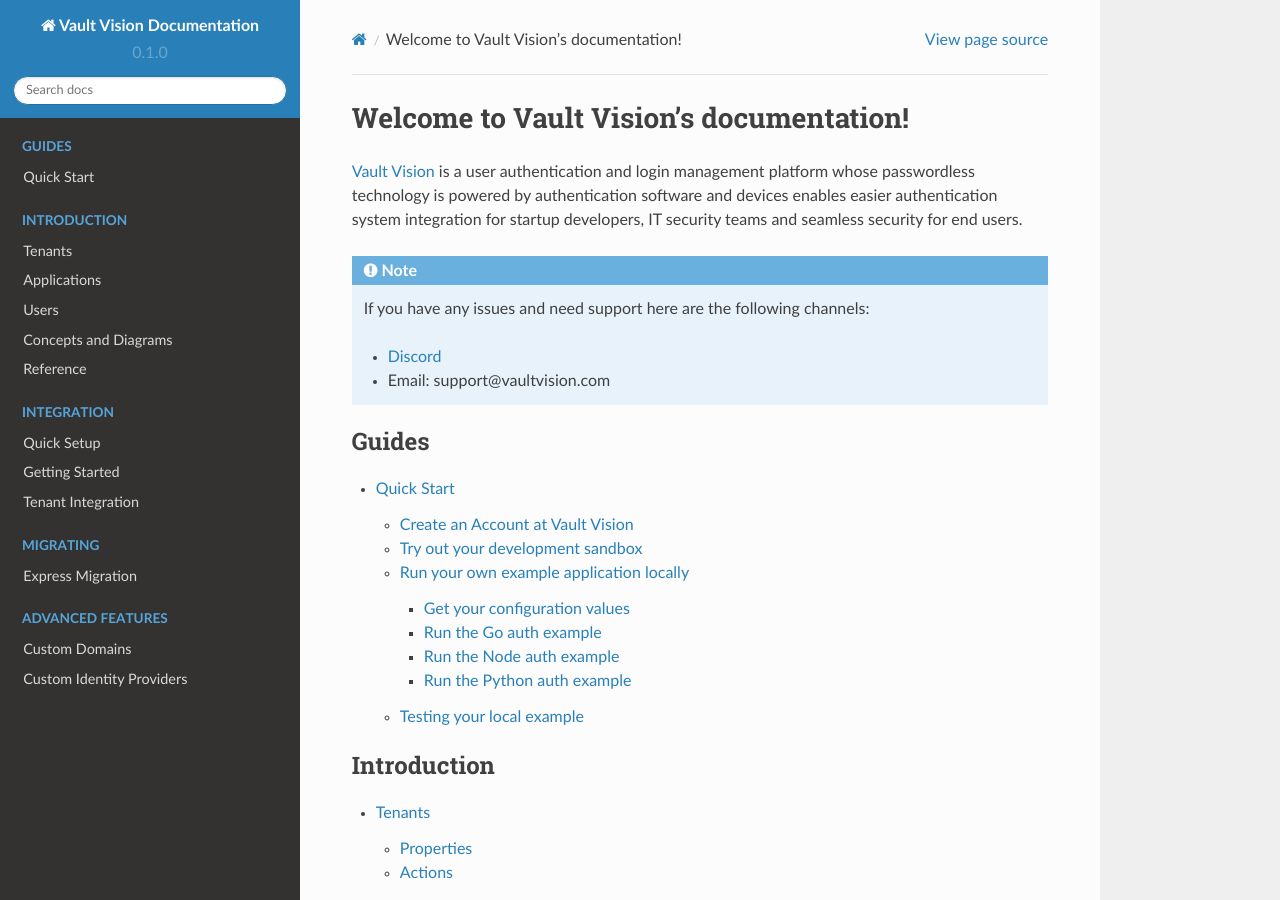
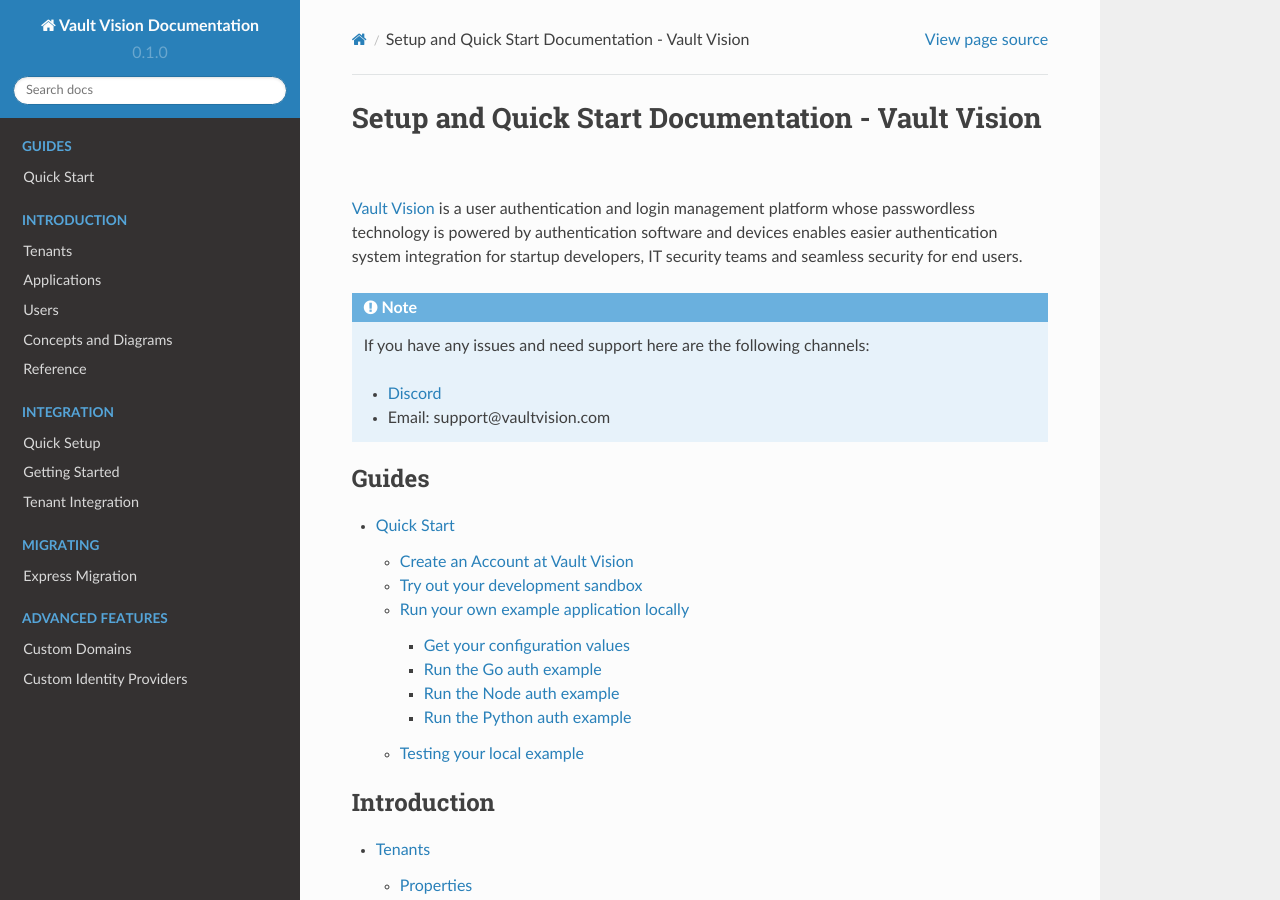
Before and after one commit to vaultvision/docs, a Sphinx documentation site: the page built from docs/source/index.md, in a window 1280 px wide and 900 px high. Built offline with Sphinx 7.4.7 and the Read the Docs theme 2.0.0, drawn with Linux system fonts in a browser that asks for light colours.

Commit message:
Update index.md

```diff
--- a/docs/source/index.md
+++ b/docs/source/index.md
@@ -1,4 +1,4 @@
-Welcome to Vault Vision's documentation!
+Setup and Quick Start Documentation - Vault Vision
 ===================================
 
 [Vault Vision](https://vaultvision.com) is a user authentication and login management platform whose passwordless technology is powered by authentication software and devices enables easier authentication system integration for startup developers, IT security teams and seamless security for end users.
```
